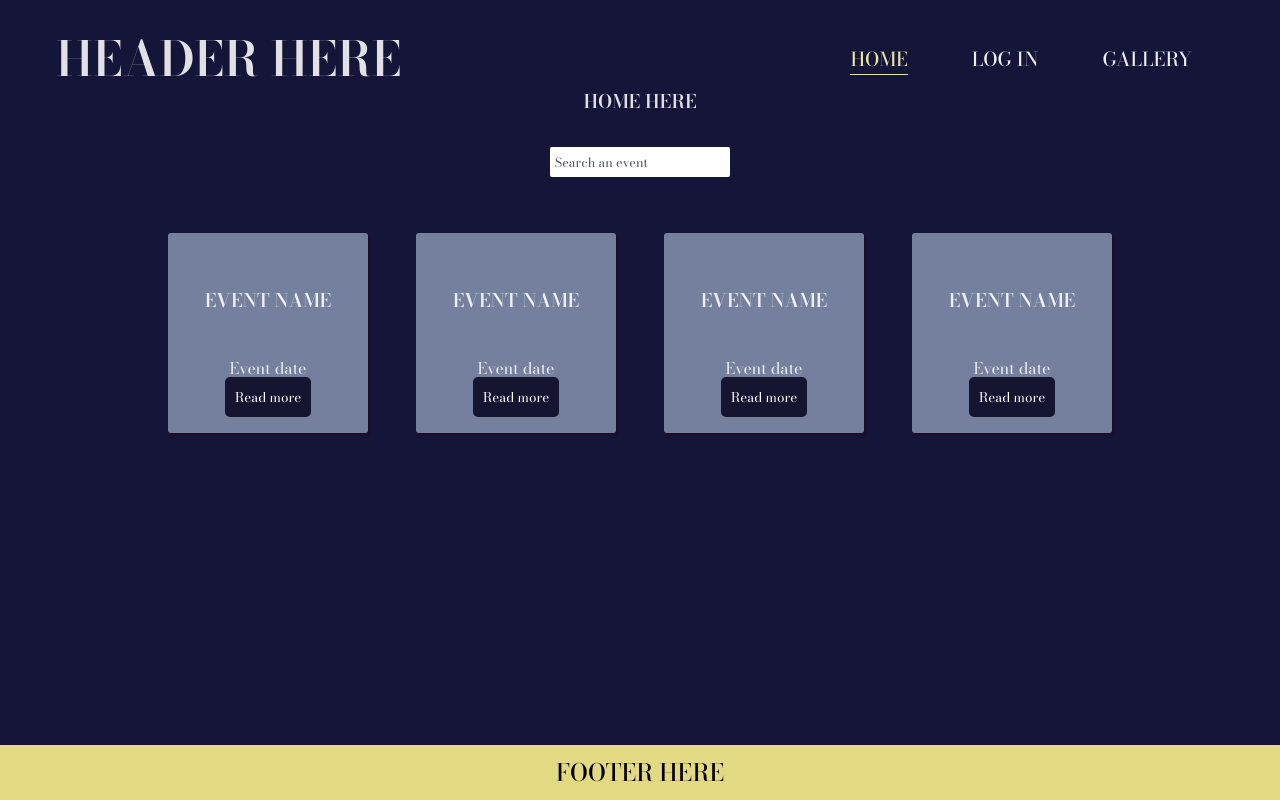
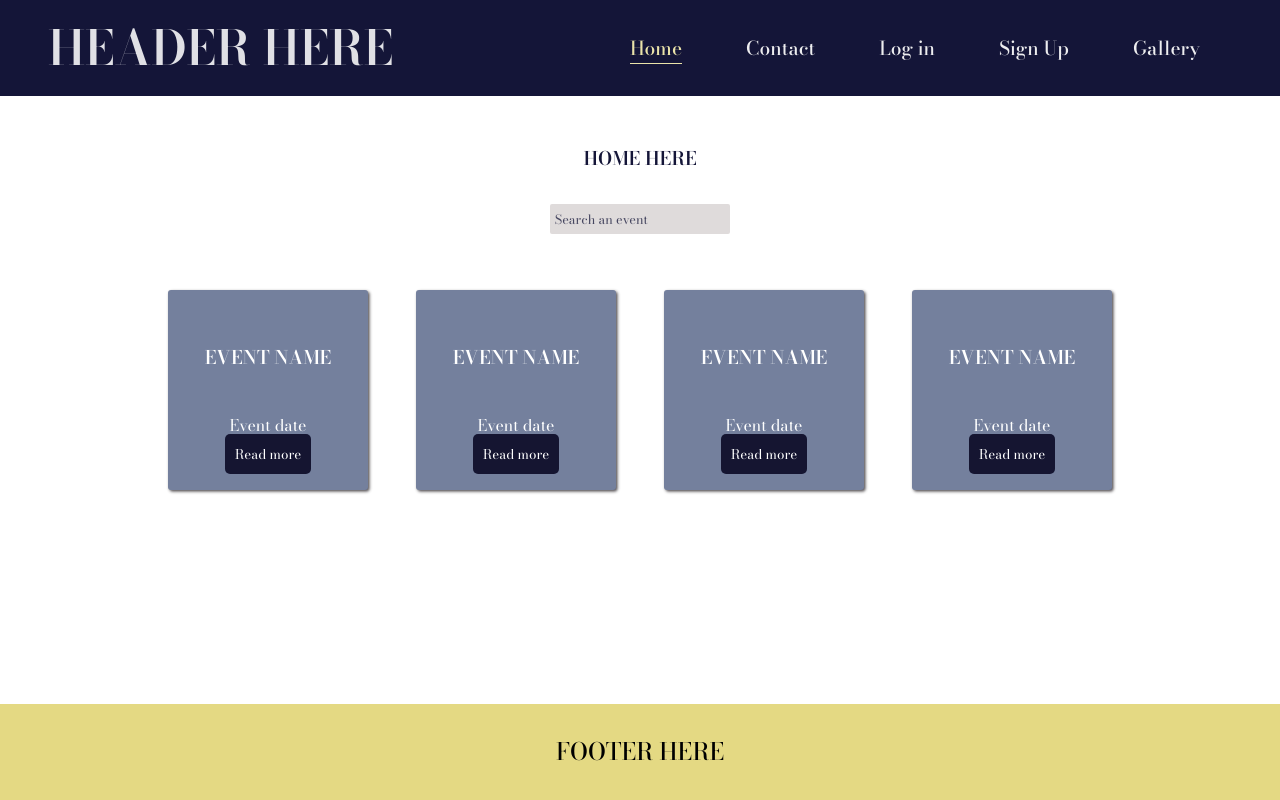
Before and after one commit to pinjaalanne/helsinkievents, a React (Vite) app: page / in a window 1280 px wide. Built offline with nearby package versions, Linux system fonts and the light colour scheme.

Commit message:
updated css, added contact and sign up page

```diff
--- a/src/App.jsx
+++ b/src/App.jsx
@@ -6,6 +6,8 @@ import LogIn from './routes/LogIn';
 import ErrorPage from './routes/ErrorPage'
 import { RouterProvider, createBrowserRouter } from 'react-router-dom'
 import Root from './routes/Root'
+import Contact from './routes/Contact';
+import SignUp from './routes/LogIn copy';
 
 function App() {
 
@@ -15,7 +17,9 @@ function App() {
       errorElement: <ErrorPage />,
       children: [
         { path: '/', element: < Home /> },
+        { path: '/contact', element: <Contact /> },
         { path: '/login', element: <LogIn /> },
+        { path: '/signup', element: <SignUp /> },
         { path: '/gallery', element: <Gallery /> }
       ]
     }
--- a/src/components/Header.jsx
+++ b/src/components/Header.jsx
@@ -7,7 +7,9 @@ function Header() {
             <nav>
                 <ul>
                     <li><NavLink to="/">Home</NavLink></li>
+                    <li><NavLink to="/contact">Contact</NavLink></li>
                     <li><NavLink to="/login">Log in</NavLink></li>
+                    <li><NavLink to="/signup">Sign Up</NavLink></li>
                     <li><NavLink to="/gallery">Gallery</NavLink></li>
                 </ul>
             </nav>
--- a/src/index.css
+++ b/src/index.css
@@ -9,8 +9,8 @@
   font-weight: 400;
 
   color-scheme: light dark;
-  color: rgba(255, 255, 255, 0.87);
-  background-color: #141538;
+  color: #141538;
+  background-color: white;
 
   font-synthesis: none;
   text-rendering: optimizeLegibility;
@@ -36,8 +36,7 @@ a.active {
 
 header,
 footer {
-  bottom: 0;
-  padding: 1.5rem;
+  padding: 3rem;
   display: flex;
   justify-content: center;
   align-items: center;
@@ -54,17 +53,26 @@ footer {
 }
 
 header {
+  background-color: #141538;
+  color: rgba(255, 255, 255, 0.87);
+  position: absolute;
+  left: 0;
+  right: 0;
+  top: 0;
+  margin-bottom: 5rem;
   justify-content: space-between;
 }
 
 body {
   place-items: center;
+  position: relative;
   min-width: 320px;
   min-height: 100vh;
 }
 
 main {
-  min-height: calc(100vh - 220px);
+  padding: 7rem;
+  min-height: calc(100vh - 180px);
 }
 
 h1 {
@@ -87,7 +95,6 @@ h3 {
 nav ul li {
   list-style: none;
   display: inline-block;
-  text-transform: uppercase;
   font-size: 1.2em;
   padding: 1rem;
   margin: 1rem;
@@ -99,7 +106,7 @@ input {
   width: 180px;
   font-family: inherit;
   padding: 0.3rem;
-  background: white;
+  background: rgb(223, 219, 219);
   color: #141538;
   border-radius: 2px;
 }
@@ -119,6 +126,7 @@ input {
 }
 
 .card {
+  color: white;
   display: flex;
   flex-wrap: wrap;
   justify-content: center;
@@ -127,7 +135,7 @@ input {
   width: 200px;
   background-color: #7180a5;
   border-radius: 3px;
-  box-shadow: 1.5px 1.5px 3px rgba(43, 3, 36, 0.807);
+  box-shadow: 1.5px 1.5px 3px rgba(39, 35, 38, 0.807);
   padding: 2rem;
   margin: 1.5rem;
   position: relative;
--- /dev/null
+++ b/src/routes/Contact.jsx
@@ -0,0 +1,11 @@
+function Contact() {
+    return (
+        <>
+            <main>
+                <h3>Contact page here</h3>
+            </main>
+        </>
+    )
+}
+
+export default Contact
--- a/src/routes/Gallery.css
+++ b/src/routes/Gallery.css
@@ -3,63 +3,78 @@
   -moz-osx-font-smoothing: grayscale;
   -webkit-text-size-adjust: 100%;
 }
+
 * {
   margin: 0;
   padding: 0;
   box-sizing: border-box;
 }
+
 body {
   min-height: 100vh;
   overflow-x: hidden;
 }
+
 .container-grid {
   display: grid;
   grid-template-columns: repeat(8, 1fr);
   grid-template-rows: repeat(9, 8vw);
   grid-gap: 0.7rem;
-    margin: 2rem;
+  margin: 6rem 0 7rem 0;
 }
+
 .image {
   width: 100%;
   height: 100%;
   object-fit: cover;
+  cursor: pointer;
 }
+
 .item1 {
   grid-column: 1 / span 2;
   grid-row: 1 / span 2;
 }
+
 .item2 {
   grid-column: 3 / span 2;
   grid-row: 1 / span 2;
 }
+
 .item4 {
   grid-column: 5 / span 4;
   grid-row: 1 / span 5;
 }
+
 .item3 {
   grid-column: 1 / span 4;
   grid-row: 3 / span 3;
 }
+
 .item5 {
   grid-column: 1 / span 4;
   grid-row: 6 / span 2;
 }
+
 .item6 {
   grid-column: 5 / span 4;
   grid-row: 6 / span 4;
 }
+
 .item7 {
   grid-column: 1 / span 2;
   grid-row: 8 / span 2;
 }
+
 .item8 {
   grid-column: 3 / span 2;
   grid-row: 8 / span 2;
 }
+
 .item9 {
   grid-column: 5 / span 2;
   grid-row: 8 / span 2;
 }
+
 .image:hover {
   transform: scale(1.3);
   transition: 0.6s ease-in all;
--- a/src/routes/Gallery.jsx
+++ b/src/routes/Gallery.jsx
@@ -39,6 +39,6 @@ function Gallery() {
             </div >
         </>
     )
-};
+}
 
 export default Gallery
--- /dev/null
+++ b/src/routes/LogIn copy.jsx
@@ -0,0 +1,11 @@
+function SignUp() {
+    return (
+        <>
+            <main>
+                <h3>Sign Up page here.</h3>
+            </main>
+        </>
+    )
+}
+
+export default SignUp
```
Also changed, not shown: src/routes/SignUp.jsx (added). Lines whose indentation alone changed are shown as unchanged.
